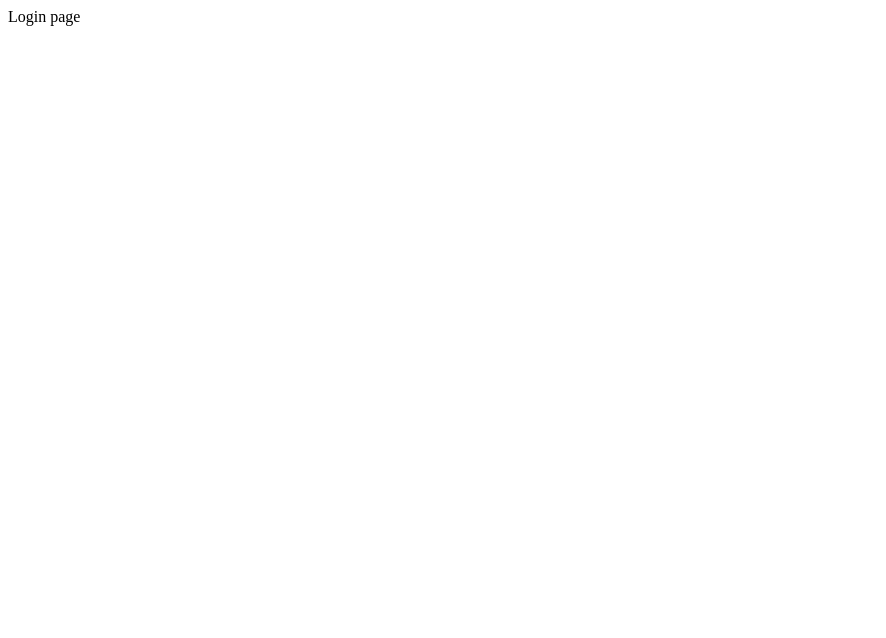
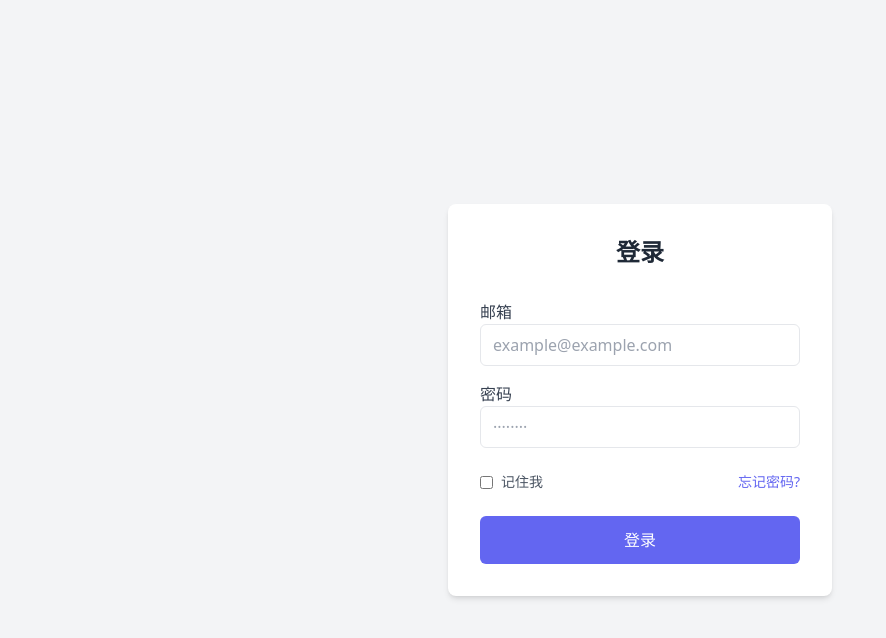
Before and after one commit to leibaio/react-demos, a React (Vite) app: page /login in a window 1280 px wide. Shown: the top 638 px of the page, without its empty margins (0-886 px from the left). Built offline with nearby package versions, Linux system fonts and the light colour scheme.

Commit message:
feat: login 样式

```diff
--- /dev/null
+++ b/src/index.css
@@ -0,0 +1,3 @@
+@tailwind base;
+@tailwind components;
+@tailwind utilities;
--- a/src/main.tsx
+++ b/src/main.tsx
@@ -1,6 +1,7 @@
 // import React from 'react'
 import ReactDOM from "react-dom/client";
 import App from "./App.tsx";
+import "./index.css";
 
 ReactDOM.createRoot(document.getElementById("root")!).render(
   // <React.StrictMode>
--- a/src/pages/Home.tsx
+++ b/src/pages/Home.tsx
@@ -11,8 +11,8 @@
   };
 
   return (
-    <div>
-      Home page
+    <>
+      <div>Home page</div>
       <button className="btn btn-primary" onClick={handlePrimary}>
         Primary
       </button>
@@ -24,7 +24,7 @@
           </p>
         ))}
       </div>
-    </div>
+    </>
   );
 };
 
--- a/src/pages/Login.tsx
+++ b/src/pages/Login.tsx
@@ -1,5 +1,53 @@
 const Login = () => {
-  return <div>Login page</div>;
+  const handleLogin = () => {
+    console.log("login");
+  };
+
+  return (
+    <>
+      <div className="flex items-center justify-center min-h-screen bg-gray-100">
+        <form
+          onSubmit={handleLogin}
+          className="p-8 bg-white rounded-lg shadow-md w-96"
+        >
+          <h2 className="text-2xl font-bold text-center mb-8">登录</h2>
+
+          <div className="mb-4">
+            <label className="block text-gray-700">邮箱</label>
+            <input
+              type="email"
+              placeholder="example@example.com"
+              className="w-full px-3 py-2 border rounded-md focus:outline-none focus:ring-2 focus:ring-indigo-600 focus:border-transparent"
+            />
+          </div>
+
+          <div className="mb-6">
+            <label className="block text-gray-700">密码</label>
+            <input
+              type="password"
+              placeholder="········"
+              className="w-full px-3 py-2 border rounded-md focus:outline-none focus:ring-2 focus:ring-indigo-600 focus:border-transparent"
+            />
+          </div>
+
+          <div className="flex items-center justify-between mb-6">
+            <label className="flex items-center">
+              <input type="checkbox" className="form-checkbox" />
+              <span className="ml-2 text-sm text-gray-600">记住我</span>
+            </label>
+
+            <a href="#" className="text-sm text-indigo-500 hover:underline">
+              忘记密码?
+            </a>
+          </div>
+
+          <button className="w-full p-3 text-white bg-indigo-500 hover:bg-indigo-600 rounded-md focus:outline-none focus:ring">
+            登录
+          </button>
+        </form>
+      </div>
+    </>
+  );
 };
 
 export default Login;
```
